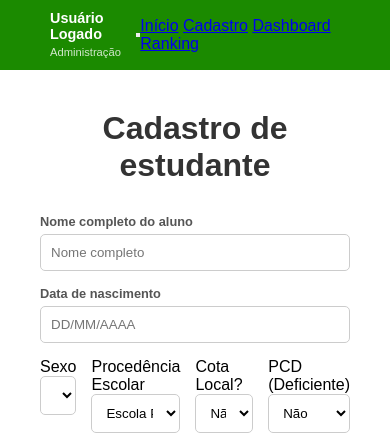
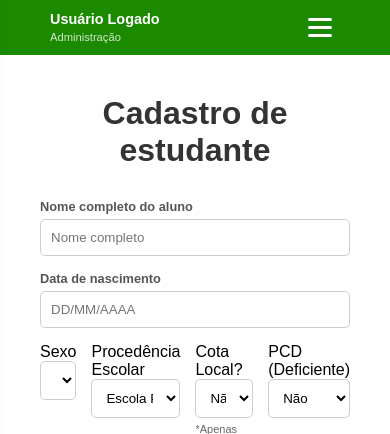
Before and after one commit to vit7zn/Projeto-Cadastro-e-Ranking-de-alunos-3-B, a PHP site: page /cadastro.html in a window 390 px wide. Shown: the top 434 px of the page. Run offline with PHP 8.4, Linux system fonts and the light colour scheme.

Commit message:
Update Hamburger Menu (Implementação)
Menu hamburger funcionando fluidamente e corretamente

```diff
--- a/src/assets/style.css
+++ b/src/assets/style.css
@@ -141,6 +141,165 @@ td { border: 1px solid #ddd; padding: 10px; text-align: center; }
 }
 
 .input-nota:focus {
-    border-color: #2e7d32; /* O verde do seu sistema */
+    border-color: #2e7d32;
     outline: none;
 }
+
+/* ========================================
+   HAMBURGER MENU - BOTÃO
+======================================== */
+#btn-menu-hamburguer {
+    background: none;
+    border: none;
+    cursor: pointer;
+    display: flex;
+    flex-direction: column;
+    justify-content: center;
+    align-items: center;
+    gap: 5px;
+    padding: 8px;
+    border-radius: 6px;
+    transition: background 0.2s;
+    z-index: 1001;
+    position: relative;
+}
+
+#btn-menu-hamburguer:hover {
+    background-color: rgba(255, 255, 255, 0.15);
+}
+
+#btn-menu-hamburguer span {
+    display: block;
+    width: 24px;
+    height: 3px;
+    background-color: #ffffff;
+    border-radius: 3px;
+    transition: transform 0.35s ease, opacity 0.25s ease, width 0.3s ease;
+    transform-origin: center;
+}
+
+/* Animação X quando o menu está aberto */
+#btn-menu-hamburguer.open span:nth-child(1) {
+    transform: translateY(8px) rotate(45deg);
+}
+#btn-menu-hamburguer.open span:nth-child(2) {
+    opacity: 0;
+    width: 0;
+}
+#btn-menu-hamburguer.open span:nth-child(3) {
+    transform: translateY(-8px) rotate(-45deg);
+}
+
+/* ========================================
+   OVERLAY (FUNDO ESCURO)
+======================================== */
+#overlay-menu {
+    display: none;
+    position: fixed;
+    inset: 0;
+    background-color: rgba(0, 0, 0, 0.45);
+    z-index: 999;
+    backdrop-filter: blur(2px);
+    opacity: 0;
+    transition: opacity 0.3s ease;
+}
+
+#overlay-menu.active {
+    display: block;
+    opacity: 1;
+}
+
+/* ========================================
+   SIDEBAR LATERAL
+======================================== */
+#sidebar-lateral {
+    position: fixed;
+    top: 0;
+    left: -280px;
+    width: 260px;
+    height: 100vh;
+    background: linear-gradient(180deg, #145f00 0%, #1b8a00 40%, #23a800 100%);
+    z-index: 1000;
+    display: flex;
+    flex-direction: column;
+    padding-top: 80px;
+    padding-bottom: 30px;
+    box-shadow: 4px 0 20px rgba(0,0,0,0.3);
+    transition: left 0.35s cubic-bezier(0.4, 0, 0.2, 1);
+    border-right: 1px solid rgba(255,255,255,0.1);
+}
+
+#sidebar-lateral.active {
+    left: 0;
+}
+
+/* Logo / Título no topo do sidebar */
+#sidebar-lateral::before {
+    content: "☰  Menu";
+    position: absolute;
+    top: 0;
+    left: 0;
+    width: 100%;
+    padding: 22px 25px;
+    font-size: 1rem;
+    font-weight: bold;
+    color: rgba(255, 255, 255, 0.6);
+    letter-spacing: 2px;
+    text-transform: uppercase;
+    border-bottom: 1px solid rgba(255,255,255,0.15);
+}
+
+#sidebar-lateral a {
+    color: #ffffff;
+    text-decoration: none;
+    padding: 15px 28px;
+    font-size: 0.95rem;
+    font-weight: 500;
+    letter-spacing: 0.3px;
+    display: flex;
+    align-items: center;
+    gap: 12px;
+    border-left: 3px solid transparent;
+    transition: background 0.2s, border-left-color 0.2s, padding-left 0.2s;
+    position: relative;
+}
+
+#sidebar-lateral a::before {
+    font-size: 1.1rem;
+    width: 20px;
+    text-align: center;
+    flex-shrink: 0;
+}
+
+/* Ícones para cada link */
+#sidebar-lateral a:nth-child(1)::before { content: "🏠"; }
+#sidebar-lateral a:nth-child(2)::before { content: "📋"; }
+#sidebar-lateral a:nth-child(3)::before { content: "📊"; }
+#sidebar-lateral a:nth-child(4)::before { content: "🏆"; }
+
+#sidebar-lateral a:hover {
+    background-color: rgba(255, 255, 255, 0.12);
+    border-left-color: #ffffff;
+    padding-left: 34px;
+}
+
+#sidebar-lateral a.active-link {
+    background-color: rgba(255, 255, 255, 0.18);
+    border-left-color: #ffd27a;
+    font-weight: bold;
+}
+
+/* Linha divisória entre links */
+#sidebar-lateral a + a {
+    border-top: 1px solid rgba(255,255,255,0.07);
+}
+
+/* Rodapé do sidebar */
+#sidebar-lateral .sidebar-footer {
+    margin-top: auto;
+    padding: 20px 28px;
+    font-size: 0.75rem;
+    color: rgba(255,255,255,0.4);
+    border-top: 1px solid rgba(255,255,255,0.1);
+    text-align: center;
+}
```
